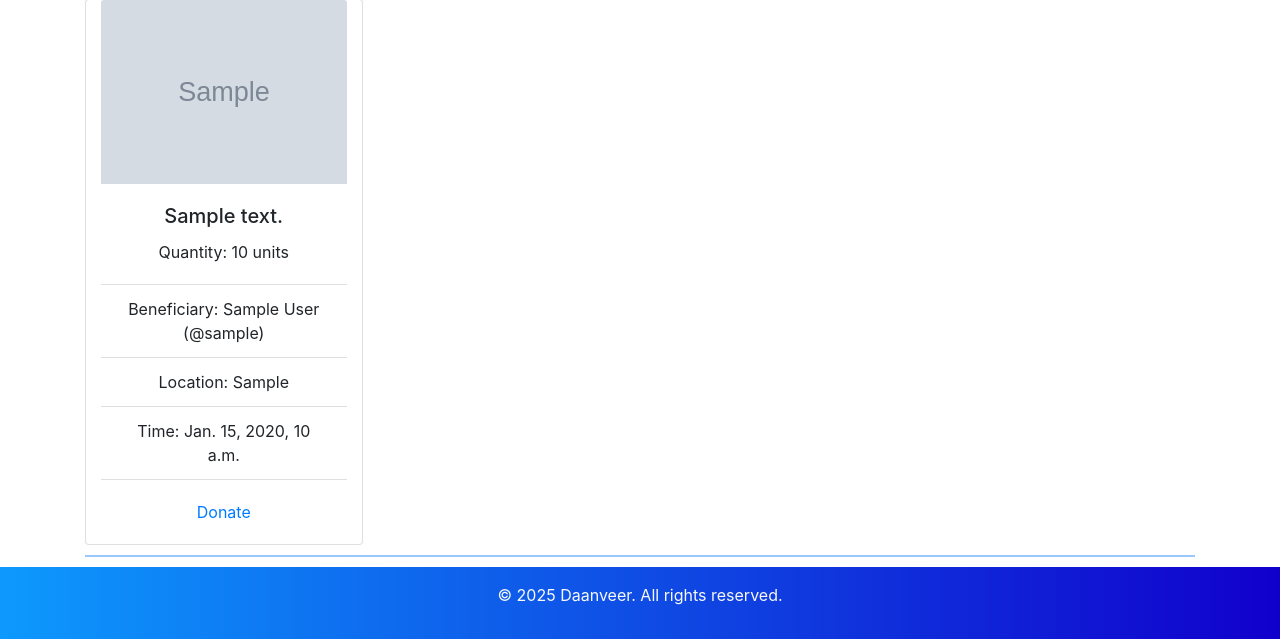
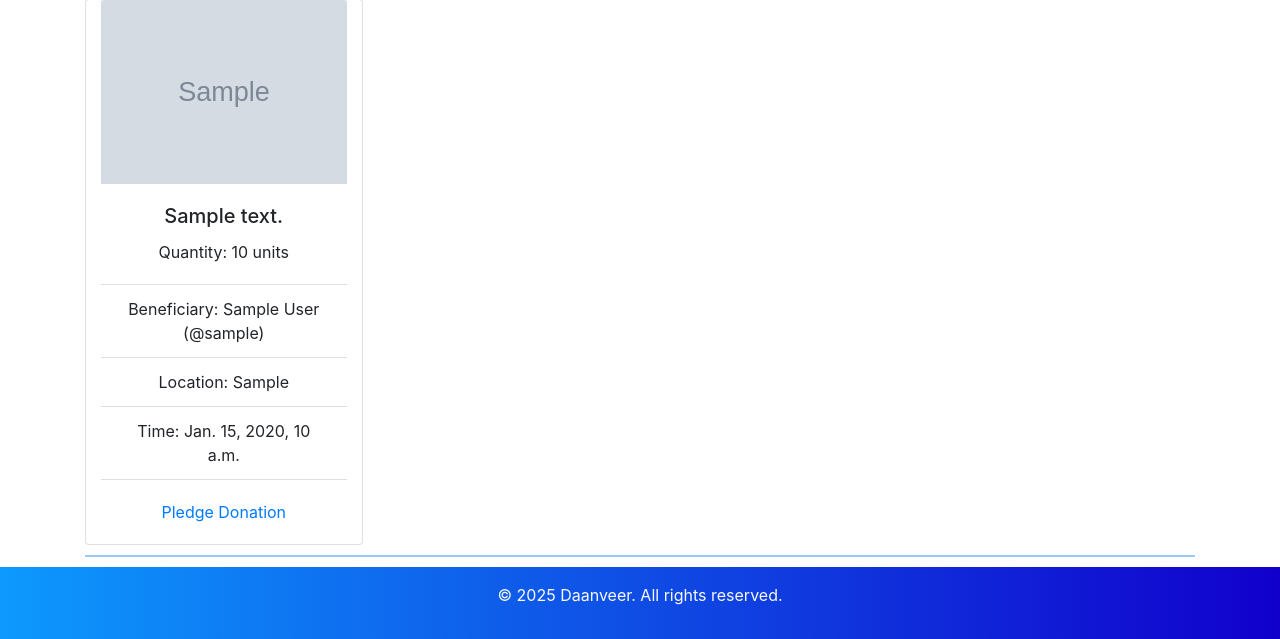
Before and after one commit to Cicada1107/danveer, a Django app: template danveer/donations/templates/explore.html in a window 1280 px wide. Shown: the part 536-1175 px from the top of the page. Run offline with Django 5.2, Linux system fonts and the light colour scheme; the template is opened without the code that fills it: values that come from a table or form of the project are taken from there, others are empty; a user stored in the database is signed in; tables that the repository leaves empty hold one stand-in row (values such as "Sample post"); grey boxes marked "Sample" are stand-in pictures; some libraries are stand-ins or nearby versions.

Commit message:
Made minor changes to the explore page and reviewd the website logic plan and to do

```diff
--- a/danveer/donations/templates/explore.html
+++ b/danveer/donations/templates/explore.html
@@ -69,7 +69,7 @@
                     <li class="list-group-item">Time: {{d_request.date}}</li>
                 </ul>
                 <div class="card-body">
-                    <a href="#" class="card-link">Donate</a>
+                    <a href="#" class="card-link">Pledge Donation</a>
                     <!--when this is clicked, this should become the email.id of the beneficiary and the current user should get an alert saying you have successfully accepted the donation request. Then this should become a Donation object in the backend.-->
                 </div>
             </div>
```
